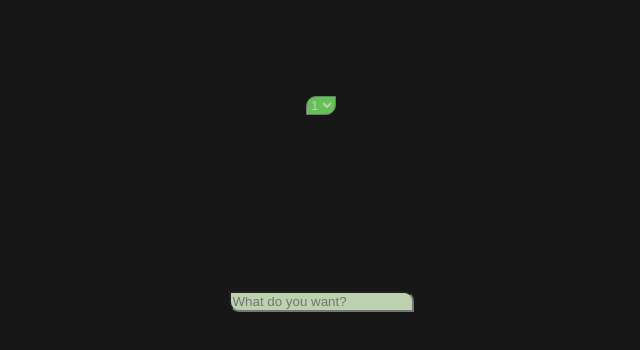
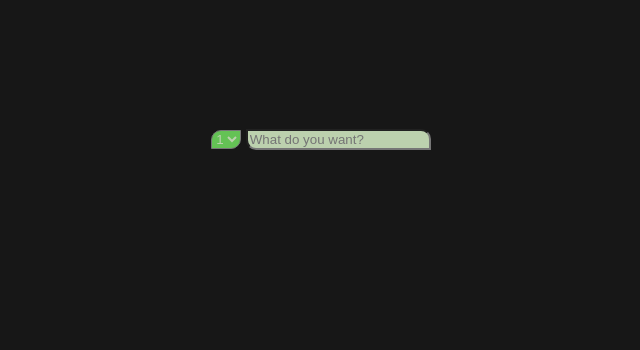
Before and after one commit to pluswebsite/bl.ai, a plain HTML site: page index.html in a window 1280 px wide. Shown: the whole page, without its empty margins (319-959 px from the left). Drawn offline with Linux system fonts and the light colour scheme.

Commit message:
Update index.html

```diff
--- a/index.html
+++ b/index.html
@@ -54,13 +54,16 @@
     height: 32px;
   }
 }
+		#content{
+			display: inline;
+		}
 	</style>
 	<body>
-		<select style="display: inline" name="cars" id="cars">
+		<div id="content"><select style="display: inline" name="cars" id="cars">
   <option value="openai">1</option>
   <option value="cohere">2</option>
 </select>
-		<input id="in" placeholder="What do you want?"><br><br><div id="res"></div>
+			<input id="in" placeholder="What do you want?"></div><br><br><div id="res"></div>
 	</body>
 	<script src="main.js"></script>
 	<script>
```
